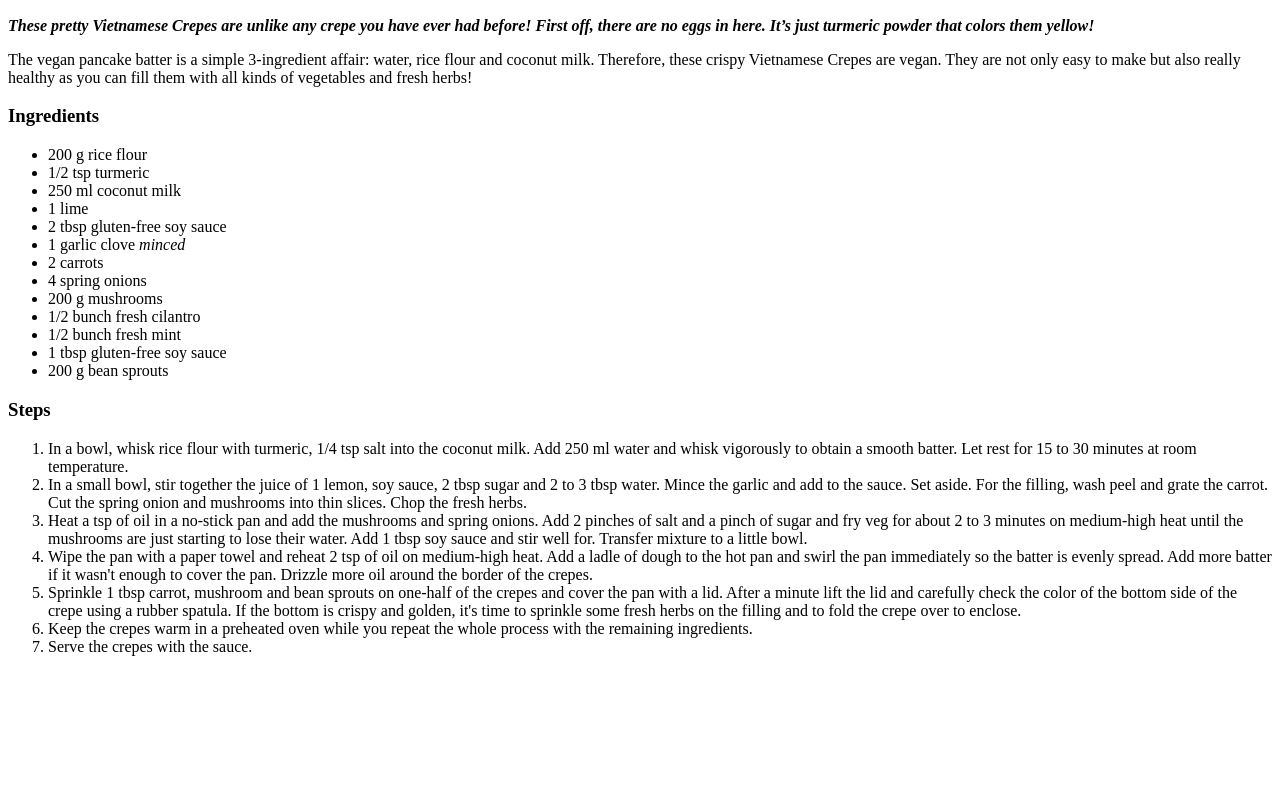
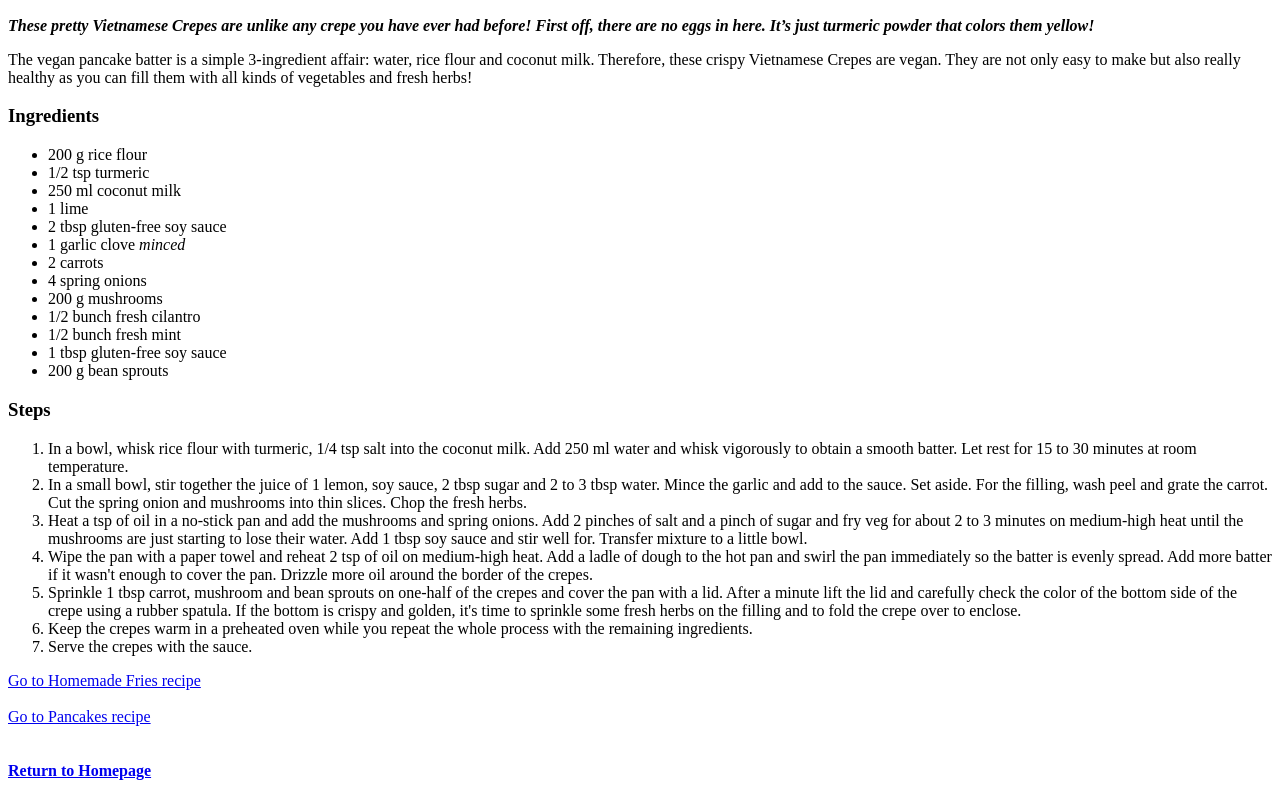
Before and after one commit to shavhp/odin-recipes, a plain HTML site: page recipes/banhxeo.html in a window 1280 px wide. Shown: the part 359-1147 px from the top of the page. Before the commit the page ends 1031 px from the top, so only its background shows below. Drawn offline with Linux system fonts and the light colour scheme.

Commit message:
Add recipe and home link

```diff
--- a/recipes/banhxeo.html
+++ b/recipes/banhxeo.html
@@ -34,9 +34,17 @@
         <li>In a small bowl, stir together the juice of 1 lemon, soy sauce, 2 tbsp sugar and 2 to 3 tbsp water. Mince the garlic and add to the sauce. Set aside. For the filling, wash peel and grate the carrot. Cut the spring onion and mushrooms into thin slices. Chop the fresh herbs.</li>
         <li>Heat a tsp of oil in a no-stick pan and add the mushrooms and spring onions. Add 2 pinches of salt and a pinch of sugar and fry veg for about 2 to 3 minutes on medium-high heat until the mushrooms are just starting to lose their water. Add 1 tbsp soy sauce and stir well for. Transfer mixture to a little bowl.</li>
         <li>Wipe the pan with a paper towel and reheat 2 tsp of oil on medium-high heat. Add a ladle of dough to the hot pan and swirl the pan immediately so the batter is evenly spread. Add more batter if it wasn't enough to cover the pan. Drizzle more oil around the border of the crepes.</li>
-<li>Sprinkle 1 tbsp carrot, mushroom and bean sprouts on one-half of the crepes and cover the pan with a lid. After a minute lift the lid and carefully check the color of the bottom side of the crepe using a rubber spatula. If the bottom is crispy and golden, it's time to sprinkle some fresh herbs on the filling and to fold the crepe over to enclose.</li>
-<li>Keep the crepes warm in a preheated oven while you repeat the whole process with the remaining ingredients.</li>
-<li>Serve the crepes with the sauce.</li>
+        <li>Sprinkle 1 tbsp carrot, mushroom and bean sprouts on one-half of the crepes and cover the pan with a lid. After a minute lift the lid and carefully check the color of the bottom side of the crepe using a rubber spatula. If the bottom is crispy and golden, it's time to sprinkle some fresh herbs on the filling and to fold the crepe over to enclose.</li>
+        <li>Keep the crepes warm in a preheated oven while you repeat the whole process with the remaining ingredients.</li>
+        <li>Serve the crepes with the sauce.</li>
     </ol>
+    <a href="./homemade-fries.html">Go to Homemade Fries recipe</a>
+<br/>
+<br/>
+<a href="./pancakes.html">Go to Pancakes recipe</a>
+<br/>
+<br/>
+<br/>
+<a href="../index.html"><strong>Return to Homepage</strong></a>
 </body>
 </html>
```
